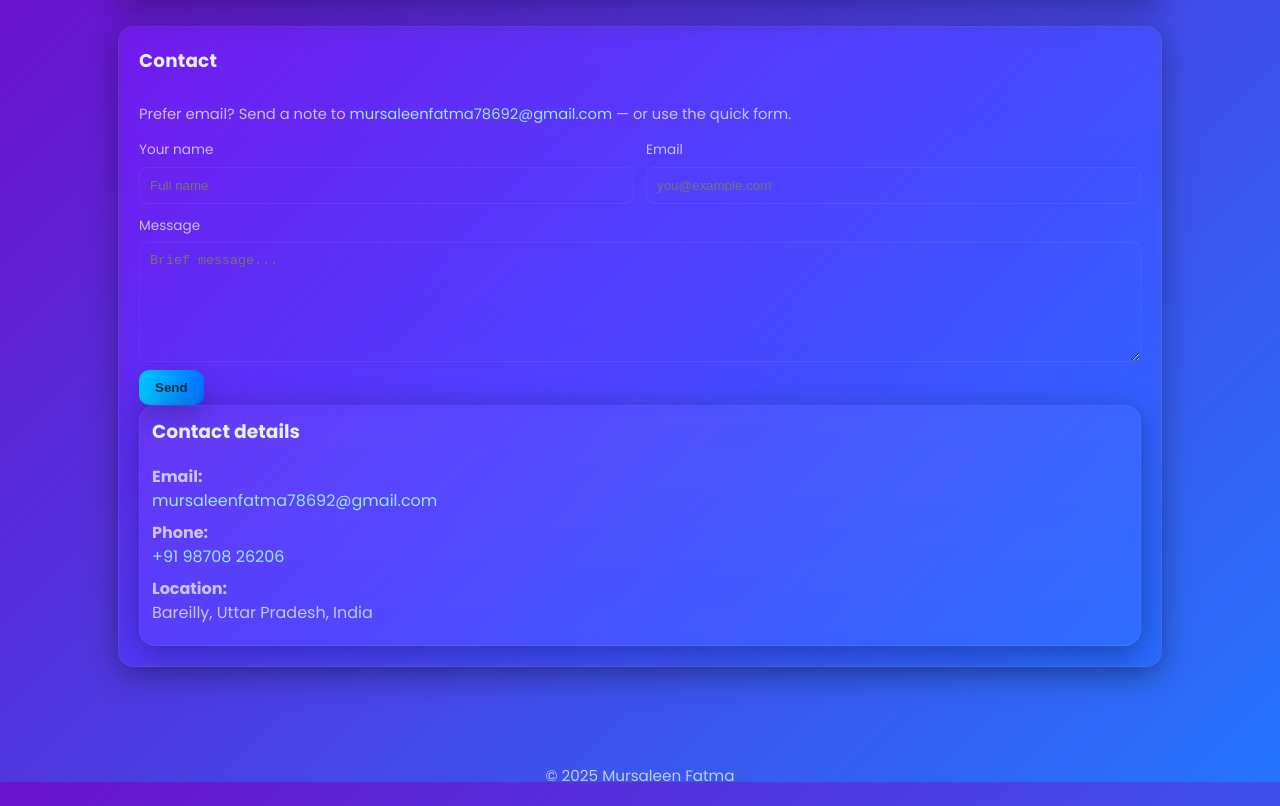
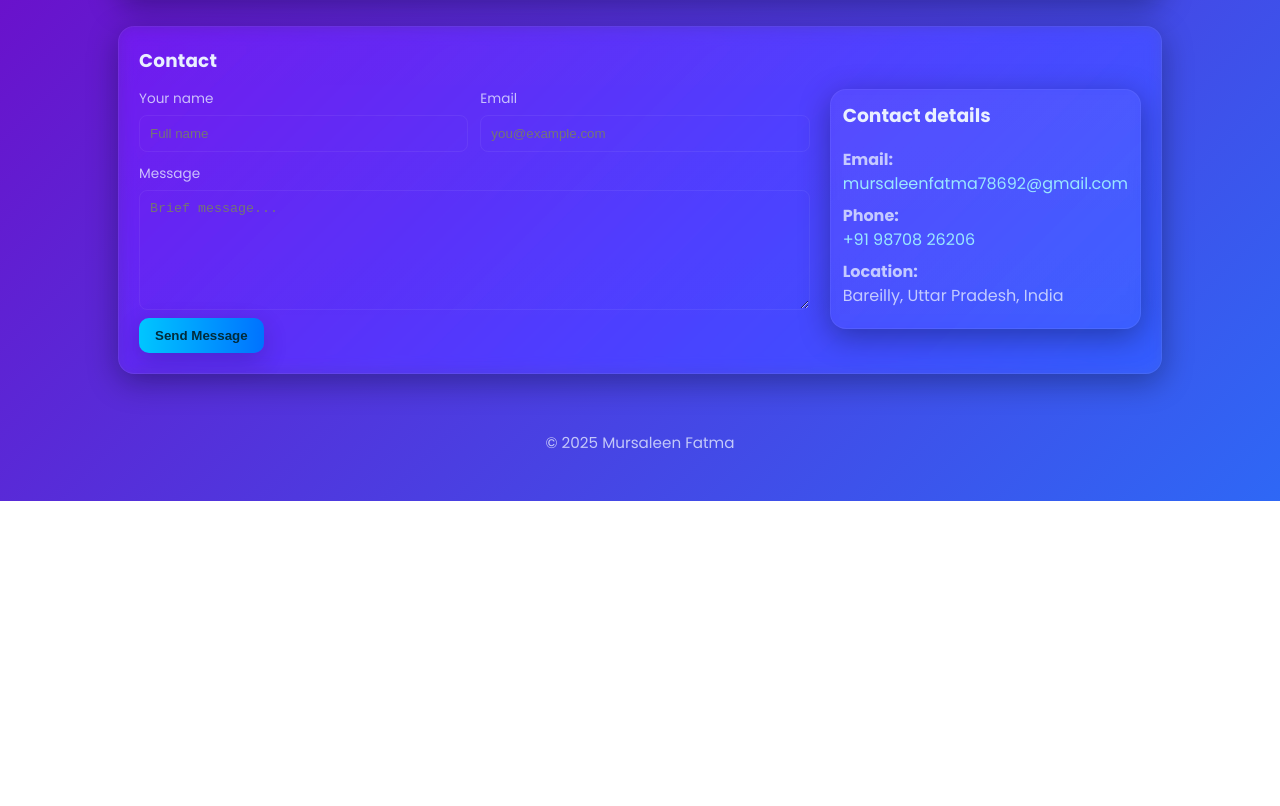
Before and after one commit to mursaleenfatma/mursaleenfatma.github.io, a plain HTML site: page index.html in a window 1280 px wide. Shown: the part 2418-3224 px from the top of the page. After the commit the page ends 2919 px from the top, so only its background shows below. Drawn offline with Linux system fonts and the light colour scheme.

Commit message:
index.html

```diff
--- a/index.html
+++ b/index.html
@@ -478,8 +478,6 @@
         <h2>Contact</h2>
         <div style="display:flex;gap:20px;flex-wrap:wrap">
           <div style="flex:1;min-width:320px">
-            <p class="small-muted">Prefer email? Send a note to <a href="mailto:mursaleenfatma78692@gmail.com" style="color:var(--accent);text-decoration:none">mursaleenfatma78692@gmail.com</a> — or use the quick form.</p>
-
             <!-- Contact form (no backend) -->
             <form id="contactForm" onsubmit="return handleForm(event)" novalidate>
               <div class="contact-grid">
@@ -498,8 +496,7 @@
               </div>
 
               <div class="form-footer">
-                <button class="btn" type="submit">Send</button>
-              </div>
+                <button class="btn" type="submit">Send Message</button>
               </div>
             </form>
           </div>
```
